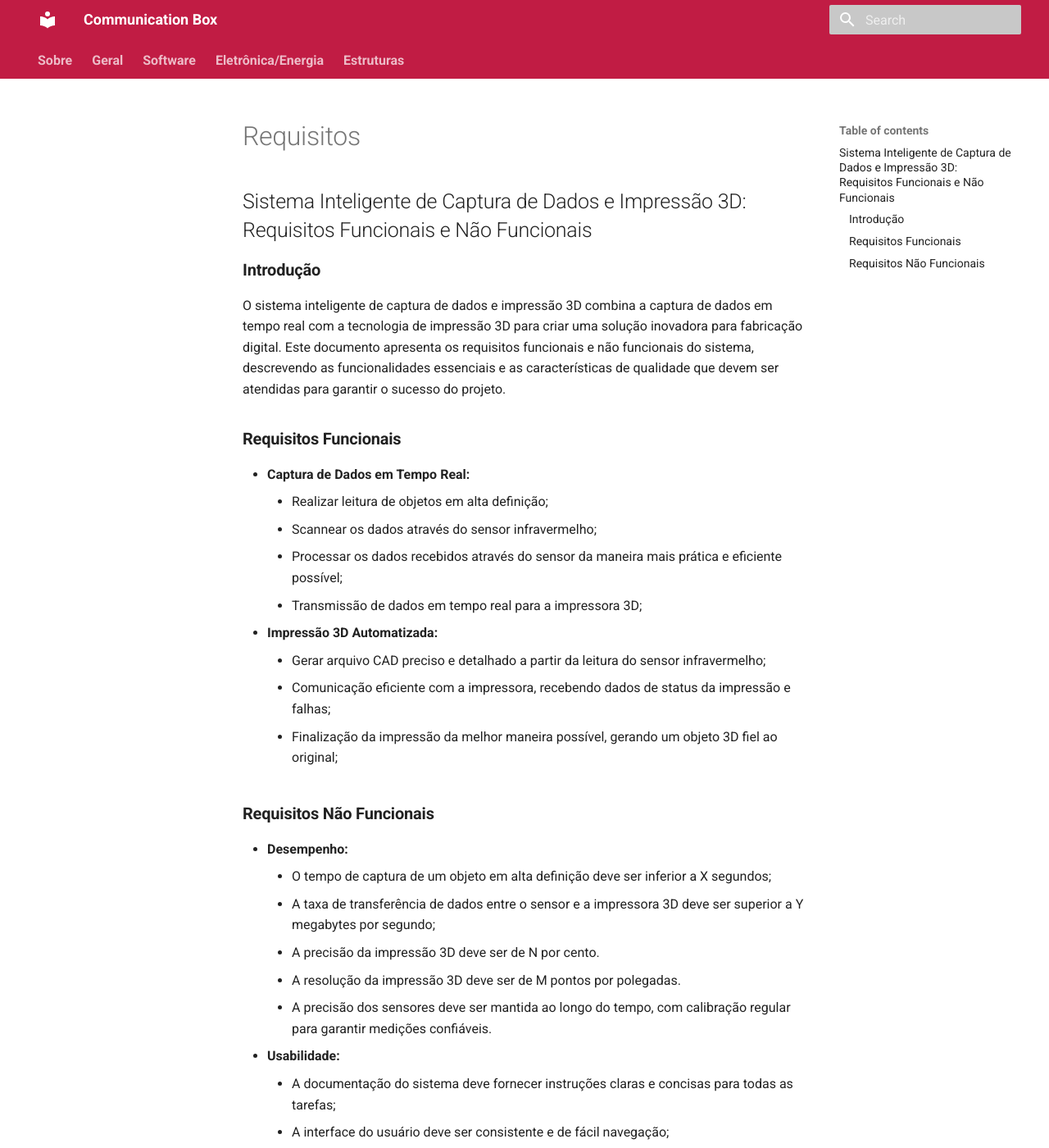
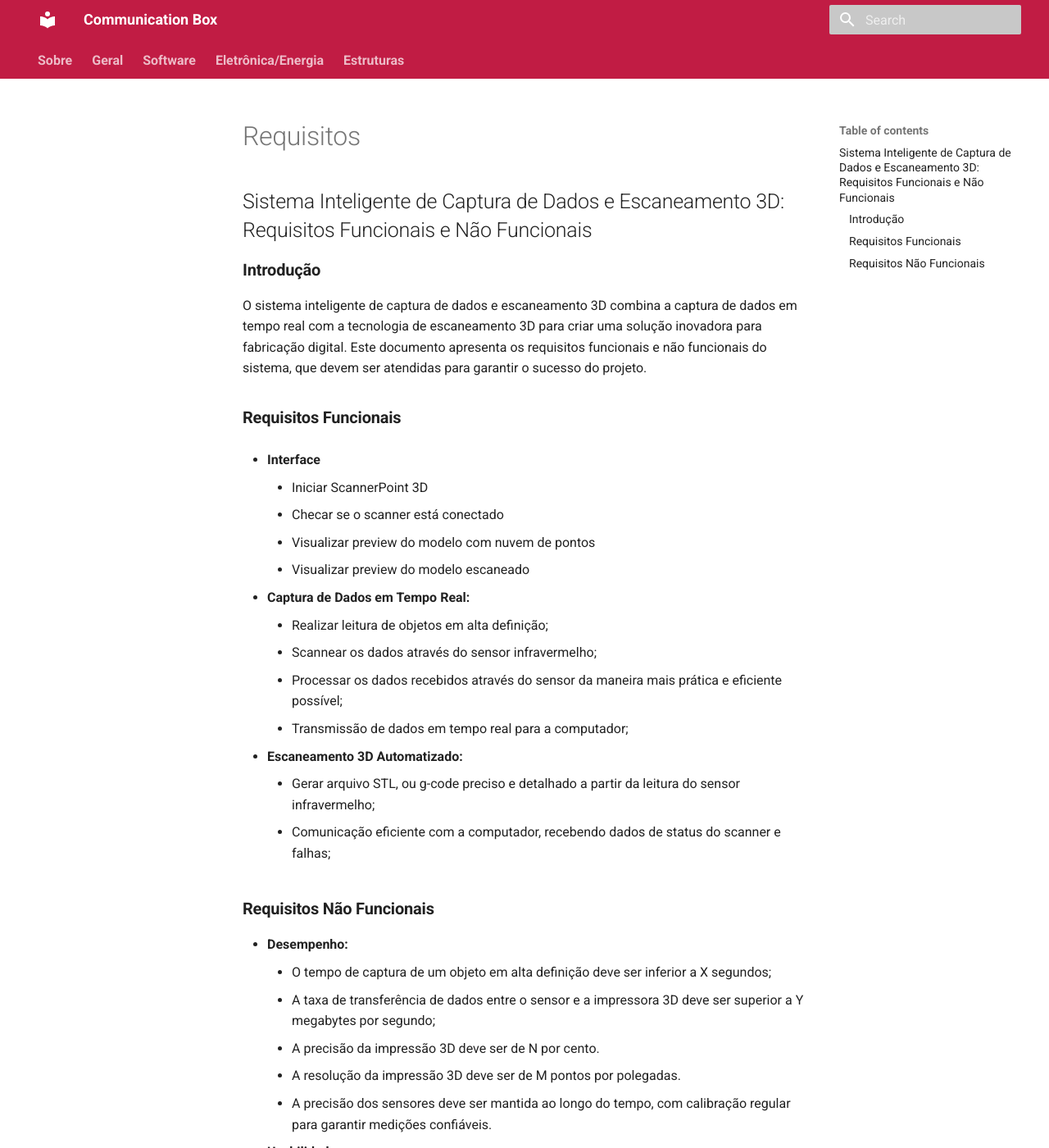
Before and after one commit to Calcioft/ScanPoint, an MkDocs documentation site: the page built from docs/software/requisitos.md, in a window 1280 px wide and 1400 px high. Shown: the whole window at 82% size. Built offline with MkDocs 1.6.1 and Material for MkDocs 9.7.7, drawn with Linux system fonts in a browser that asks for light colours.

Commit message:
Adicionando funcionalidades da interface do sistema

```diff
--- a/docs/software/requisitos.md
+++ b/docs/software/requisitos.md
@@ -1,25 +1,28 @@
 <!-- Não abordamos 3D -->
-## Sistema Inteligente de Captura de Dados e Impressão 3D: Requisitos Funcionais e Não Funcionais
+## Sistema Inteligente de Captura de Dados e Escaneamento 3D: Requisitos Funcionais e Não Funcionais
 
 ### **Introdução**
 <!-- Não abordamos 3D -->
-O sistema inteligente de captura de dados e impressão 3D combina a captura de dados em tempo real com a tecnologia de impressão 3D para criar uma solução inovadora para fabricação digital. Este documento apresenta os requisitos funcionais e não funcionais do sistema, descrevendo as funcionalidades essenciais e as características de qualidade que devem ser atendidas para garantir o sucesso do projeto.
+O sistema inteligente de captura de dados e escaneamento 3D combina a captura de dados em tempo real com a tecnologia de escaneamento 3D para criar uma solução inovadora para fabricação digital. Este documento apresenta os requisitos funcionais e não funcionais do sistema, que devem ser atendidas para garantir o sucesso do projeto.
 
 ### **Requisitos Funcionais**
+* **Interface**
+    * Iniciar ScannerPoint 3D
+    * Checar se o scanner está conectado
+    * Visualizar preview do modelo com nuvem de pontos
+    * Visualizar preview do modelo escaneado
 
 * **Captura de Dados em Tempo Real:**
     * Realizar leitura de objetos em alta definição;
     * Scannear os dados através do sensor infravermelho;
     * Processar os dados recebidos através do sensor da maneira mais prática e eficiente possível;
     <!-- A principio não faremos a transmissão de dados para a impressora 3D -->
-    * Transmissão de dados em tempo real para a impressora 3D;
-* **Impressão 3D Automatizada:**
+    * Transmissão de dados em tempo real para a computador;
+* **Escaneamento 3D Automatizado:**
     <!-- A principio não geramos CAD, geramos stl ou g-code -->
-    * Gerar arquivo CAD preciso e detalhado a partir da leitura do sensor infravermelho;
+    * Gerar arquivo STL, ou g-code preciso e detalhado a partir da leitura do sensor infravermelho;
     <!-- A princípio não comunicaremos com a impressora -->
-    * Comunicação eficiente com a impressora, recebendo dados de status da impressão e falhas;
-    <!-- Não cuidamos da impressão, somente escanner -->
-    * Finalização da impressão da melhor maneira possível, gerando um objeto 3D fiel ao original;
+    * Comunicação eficiente com a computador, recebendo dados de status do scanner e falhas;
 
 ### **Requisitos Não Funcionais**
 
```
